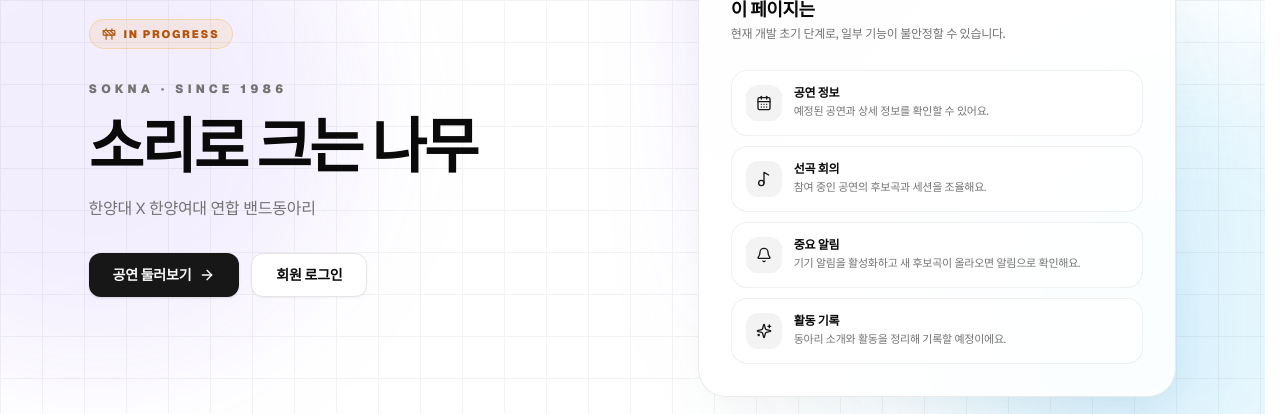
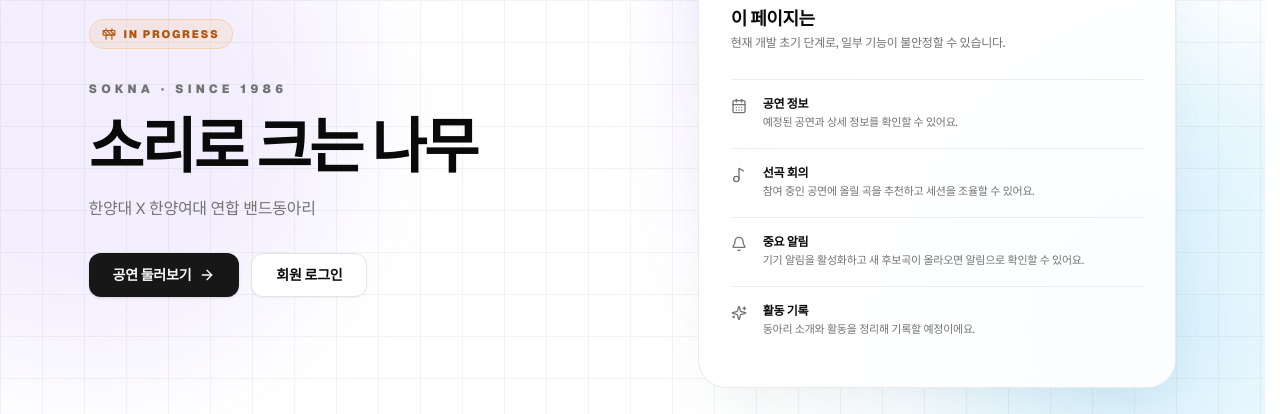
Before and after one commit to TeraByte1024/sokna, a Next.js app: page / in a window 1280 px wide. Shown: the part 275-689 px from the top of the page. Built offline with nearby package versions, Linux system fonts and the light colour scheme; no server answers; a web font is replaced by a local one.

Commit message:
style: present landing page status items as an informational list

```diff
--- a/components/landing.tsx
+++ b/components/landing.tsx
@@ -23,12 +23,12 @@ const STATUS_ITEMS = [
   {
     icon: Music2,
     title: "선곡 회의",
-    description: "참여 중인 공연의 후보곡과 세션을 조율해요.",
+    description: "참여 중인 공연에 올릴 곡을 추천하고 세션을 조율할 수 있어요.",
   },
   {
     icon: Bell,
     title: "중요 알림",
-    description: "기기 알림을 활성화하고 새 후보곡이 올라오면 알림으로 확인해요.",
+    description: "기기 알림을 활성화하고 새 후보곡이 올라오면 알림으로 확인할 수 있어요.",
   },
   {
     icon: Sparkles,
@@ -130,24 +130,22 @@ export function Landing({ isLoggedIn }: { isLoggedIn: boolean }) {
                 </div>
               </div>
 
-              <div className="grid gap-2.5">
+              <ul className="divide-y divide-border/70 border-t border-border/70">
                 {STATUS_ITEMS.map(({ icon: Icon, title, description }) => (
-                  <div
+                  <li
                     key={title}
-                    className="flex items-start gap-3 rounded-xl border border-border/60 bg-background/70 p-3 text-left sm:items-center sm:rounded-2xl sm:p-3.5"
+                    className="flex items-start gap-3 py-3.5 text-left sm:gap-4 sm:py-4"
                   >
-                    <div className="flex size-9 shrink-0 items-center justify-center rounded-xl bg-primary/5 text-primary">
-                      <Icon className="size-4" />
-                    </div>
+                    <Icon aria-hidden="true" className="mt-0.5 size-4 shrink-0 text-muted-foreground" />
                     <div className="min-w-0">
                       <p className="text-xs font-bold text-foreground">{title}</p>
                       <p className="mt-0.5 text-[11px] leading-relaxed text-muted-foreground">
                         {description}
                       </p>
                     </div>
-                  </div>
+                  </li>
                 ))}
-              </div>
+              </ul>
             </div>
           </div>
         </motion.div>
```
Also changed, not shown: 1 other file (tests, documents, lock files or other folders).
